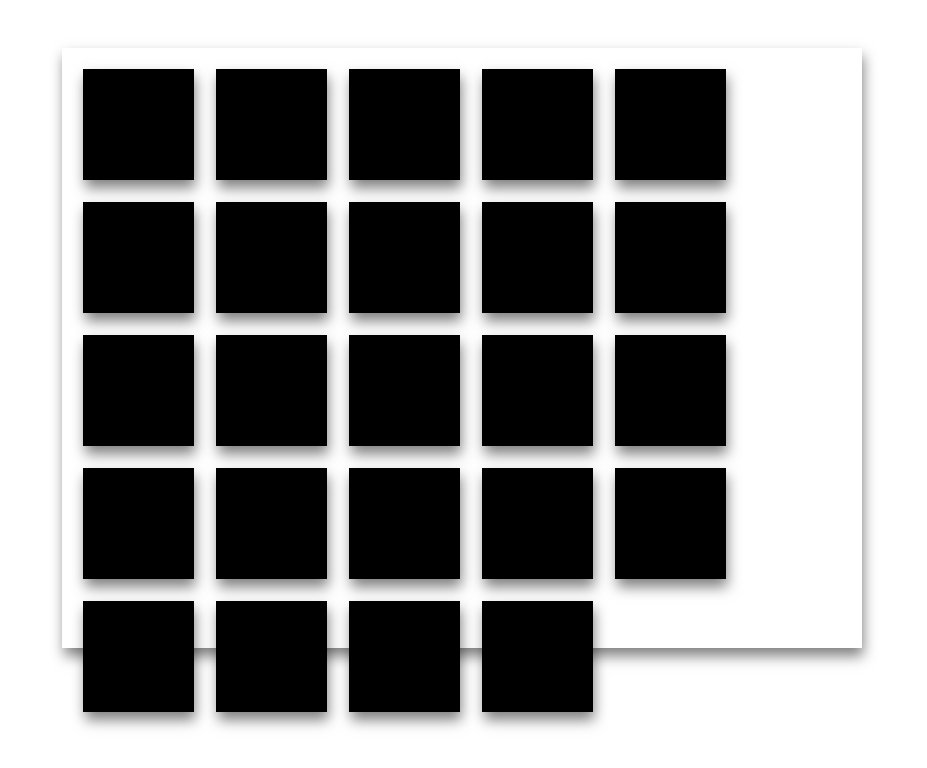
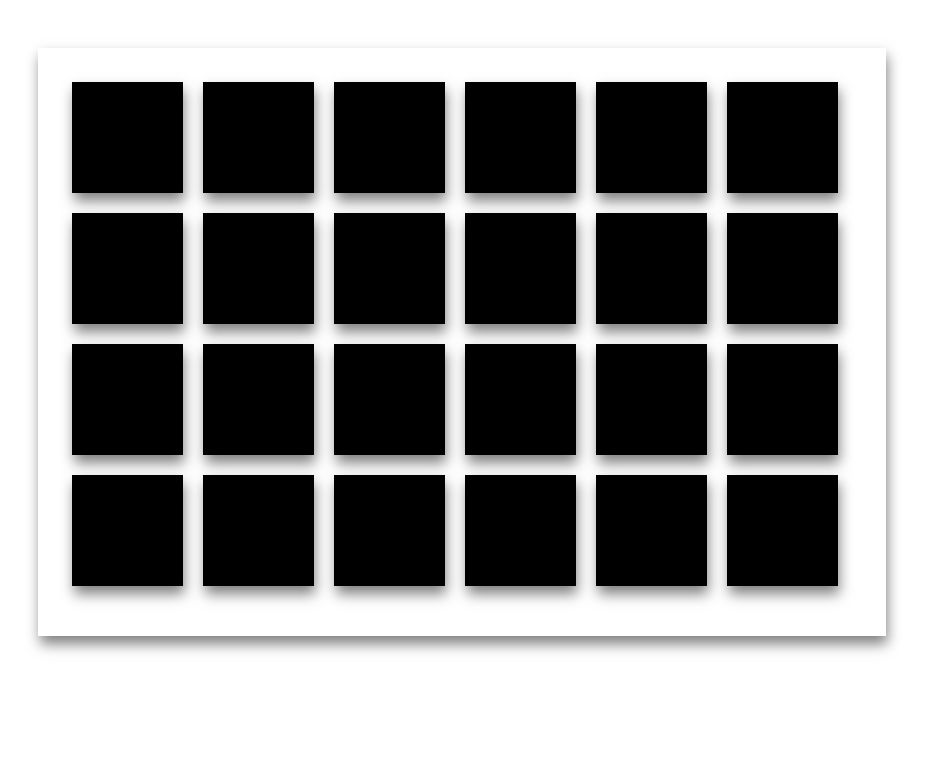
Before and after one commit to OmkarPatange67/memorytest, a plain HTML site: page index.html in a window 1280 px wide. Shown: the whole page, without its empty margins (178-1105 px from the left). Drawn offline with Linux system fonts and the light colour scheme.

Commit message:
bugs fixed
bugs fixed

```diff
--- a/style.css
+++ b/style.css
@@ -15,9 +15,9 @@ body{
 		#memory_board{
 
 			background: rgba(255, 255, 255, 0.6);
-			width: 780px;
-			height: 580px;
-			padding: 10px;
+			width: 800px;
+			height: 540px;
+			padding: 24px;
 			margin: 3rem auto;
 			box-shadow: .1rem .5rem .8rem rgba(0, 0, 0, .5);
 		}
@@ -28,9 +28,9 @@ body{
 			width: 71px;
 			height: 71px;
 			float: left;
-			margin: 11px;
+			margin: 10px;
 			padding: 20px;
-			font-size: 62px;
+			font-size: 64px;
 			cursor: pointer;
 			text-align: center;
 			box-shadow: .1rem .5rem .8rem rgba(0, 0, 0, .5);
```
